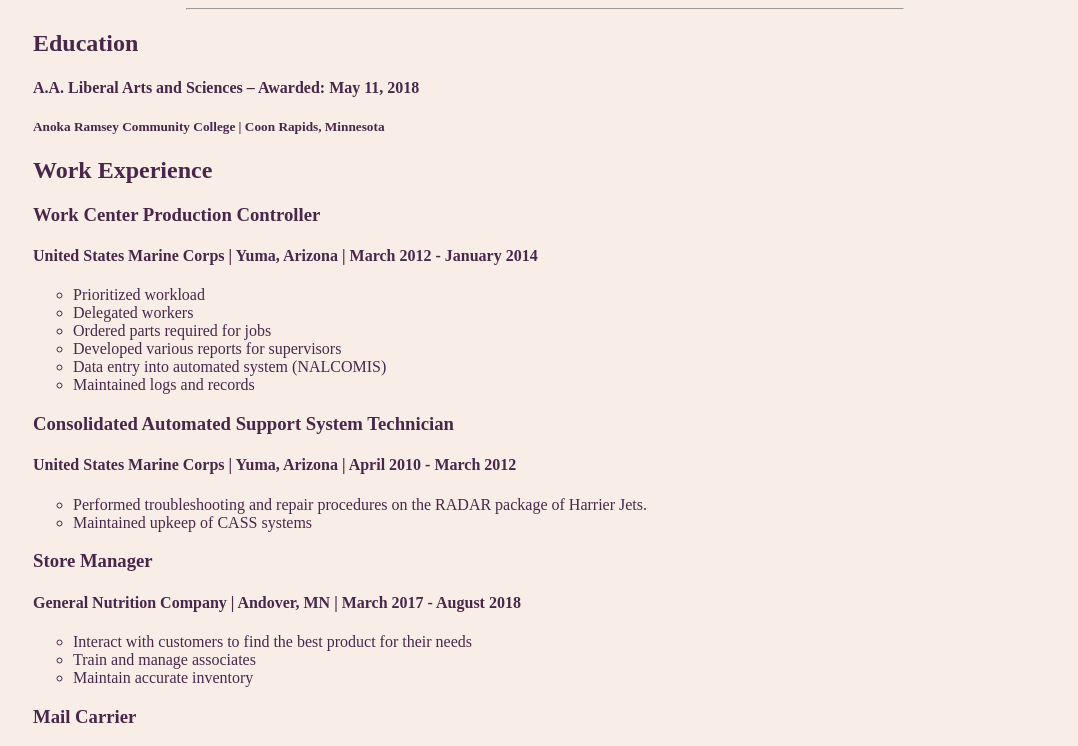
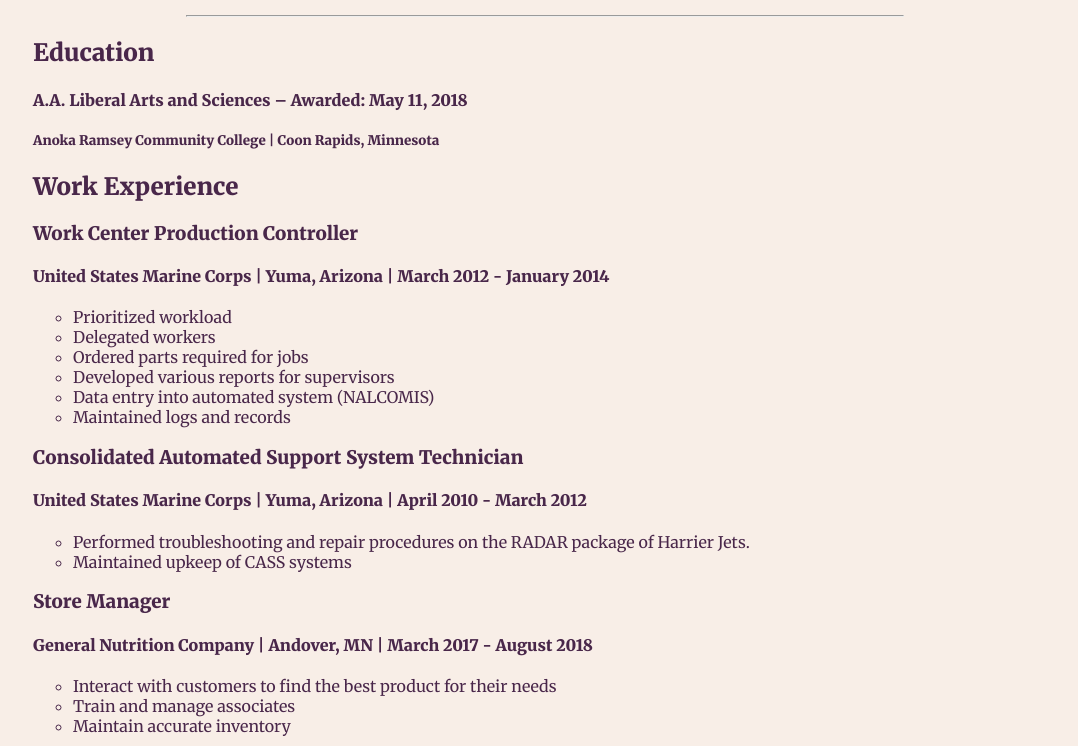
Before and after one commit to cplson/cplson.github.io, a plain HTML site: page index.html in a window 1280 px wide. Shown: the part 232-978 px from the top of the page, without its empty margins (95-1173 px from the left). Drawn offline with Linux system fonts and the light colour scheme.

Commit message:
Update style.css

```diff
--- a/style.css
+++ b/style.css
@@ -1,7 +1,7 @@
 body {
   background-color: #F8EEE7;
   color: #49274A;
-  /*font-family: 'Merriweather', serif;*/
+  font-family: 'Merriweather', serif;
   margin: 10%;
 }
 
```
